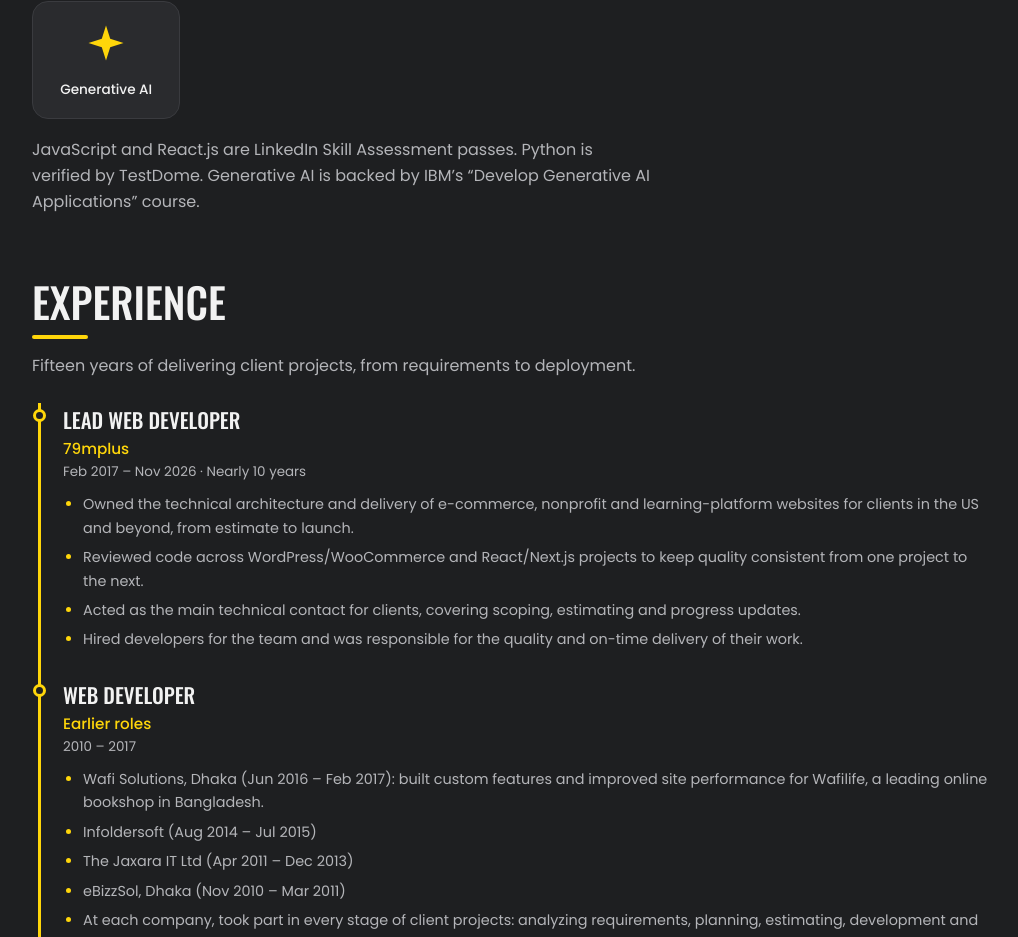
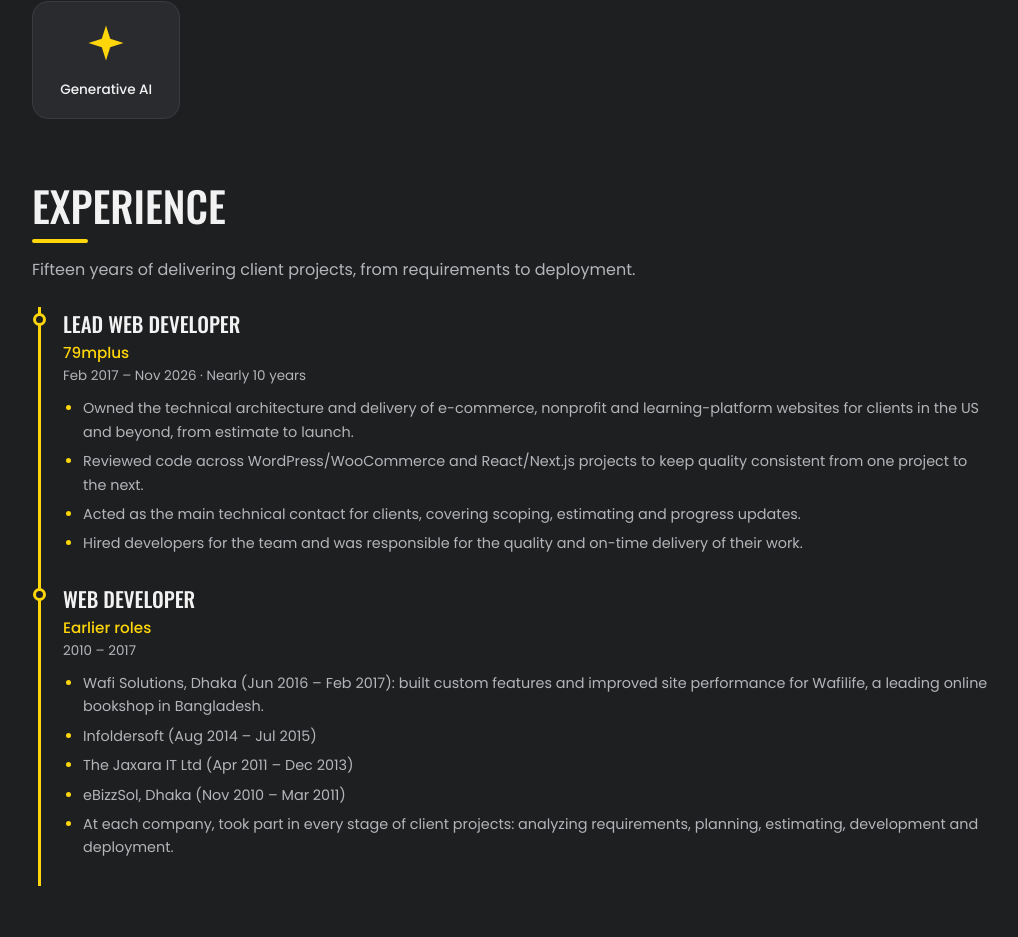
Before and after one commit to zafarsadiq/portfolio, a Next.js app: page / in a window 1280 px wide. Shown: the part 2057-2994 px from the top of the page, without its empty margins (128-1146 px from the left). Built offline with nearby package versions, Linux system fonts and the light colour scheme.

Commit message:
remove some text

```diff
--- a/components/Tools.tsx
+++ b/components/Tools.tsx
@@ -42,10 +42,6 @@ export default function Tools() {
           </div>
         ))}
       </div>
-      <p className="mt-[18px] max-w-[620px] text-muted">
-        JavaScript and React.js are LinkedIn Skill Assessment passes. Python is verified by TestDome. Generative AI is
-        backed by IBM’s “Develop Generative AI Applications” course.
-      </p>
     </section>
   );
 }
```
